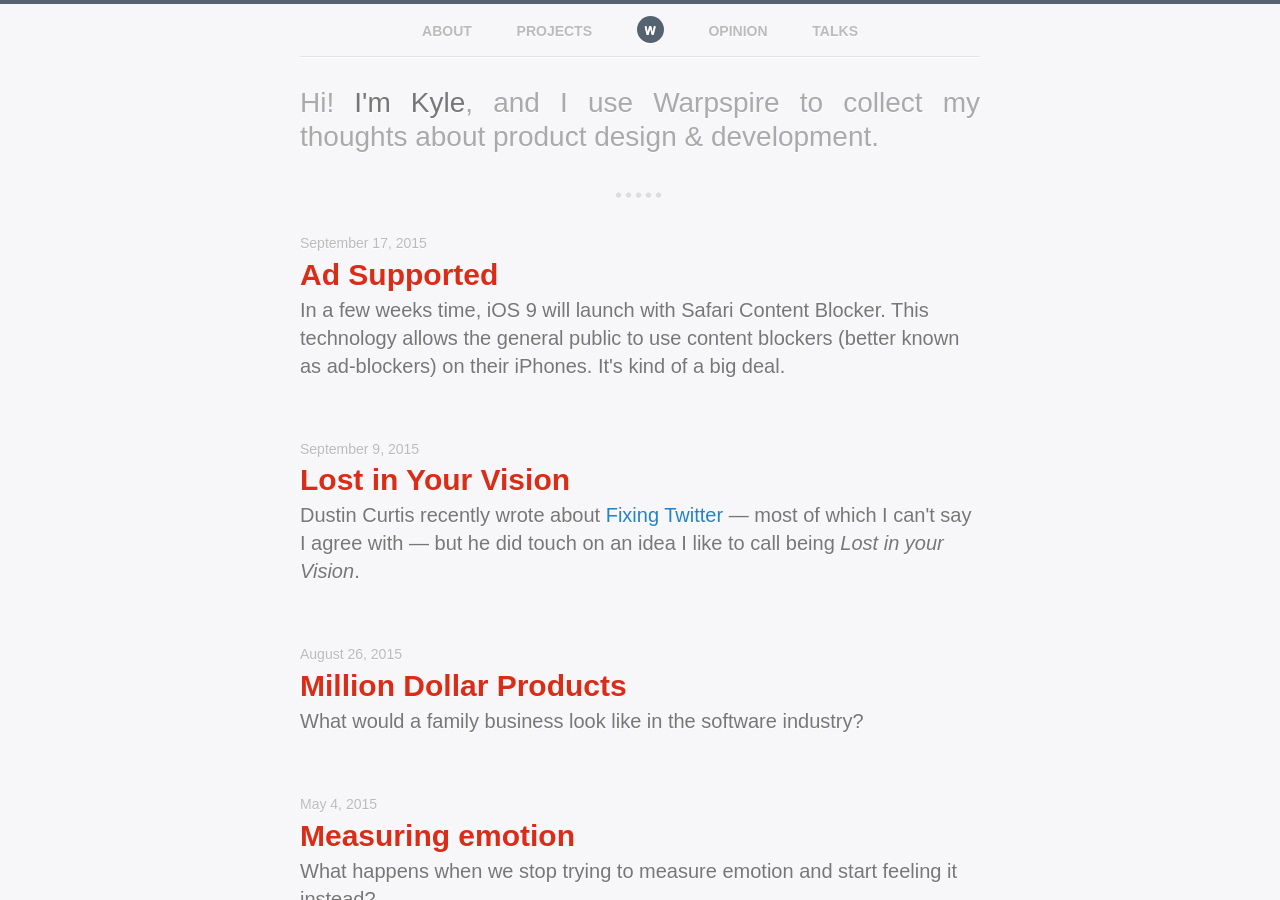
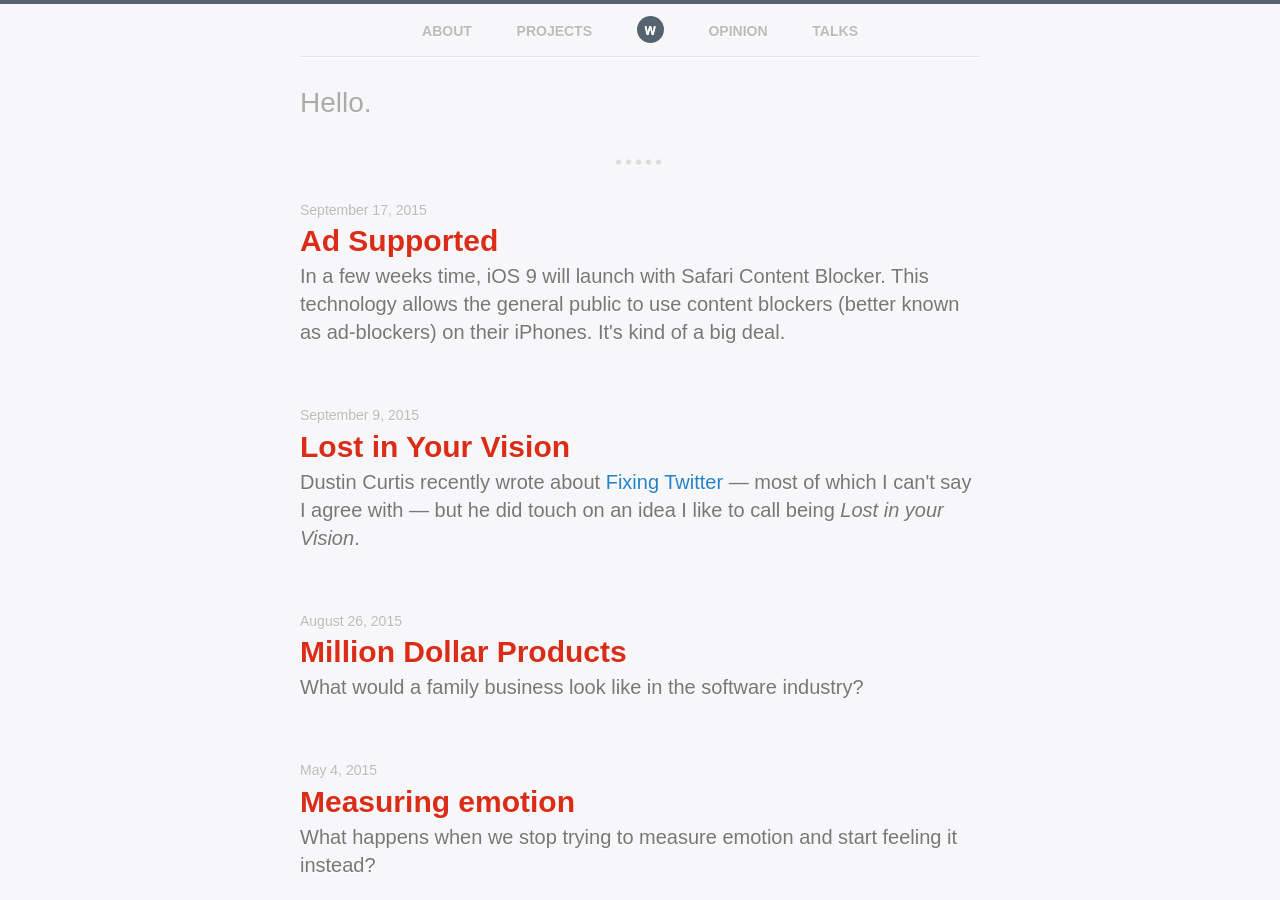
Before and after one commit to dev-cafe/blog, a Jekyll site: the page built from index.html, in a window 1280 px wide and 900 px high. Built offline with Jekyll 4.4.1, drawn with Linux system fonts in a browser that asks for light colours; Markdown is read by kramdown in place of the engine named in the settings; comment, search, counter and statistics services are not loaded.

Commit message:
trivial change

```diff
--- a/index.html
+++ b/index.html
@@ -5,7 +5,7 @@ head_content:
 ---
 
 <p class="intro">
-  Hi! <a href="/about">I'm Kyle</a>, and I use Warpspire to collect my thoughts about product design &amp; development.
+  Hello.
 </p>
 
 <hr />
```
